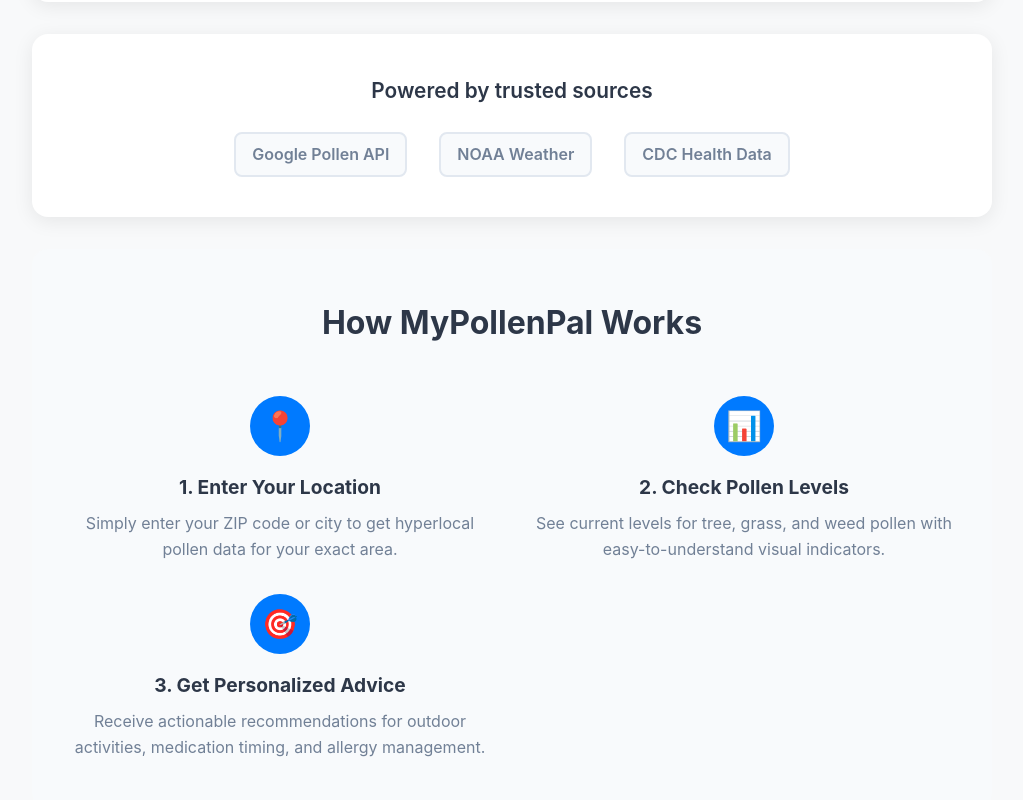
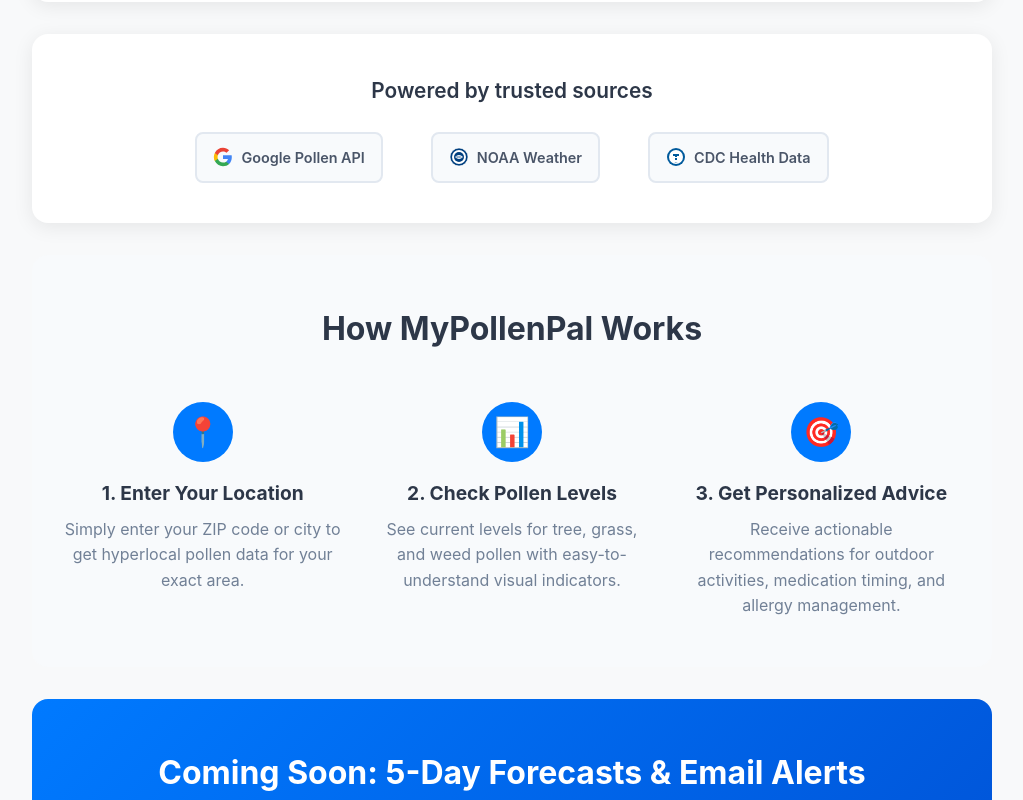
Before and after one commit to shwnhll/mypollenpal, a Next.js app: page / in a window 1280 px wide. Shown: the part 1260-2060 px from the top of the page, without its empty margins (128-1151 px from the left). Built offline with nearby package versions, Linux system fonts and the light colour scheme.

Commit message:
Update page.tsx

```diff
--- a/app/page.tsx
+++ b/app/page.tsx
@@ -533,38 +533,79 @@ export default function Home() {
             <div style={{
               display: 'flex',
               justifyContent: 'center',
-              gap: '2rem',
+              alignItems: 'center',
+              gap: '3rem',
               flexWrap: 'wrap'
             }}>
+              {/* Google Logo */}
               <div style={{
-                color: '#718096',
-                fontWeight: '600',
-                padding: '0.5rem 1rem',
+                display: 'flex',
+                alignItems: 'center',
+                gap: '0.5rem',
+                padding: '0.75rem 1rem',
                 border: '2px solid #e2e8f0',
                 borderRadius: '8px',
                 background: '#f8fafc'
               }}>
-                Google Pollen API
+                <svg width="20" height="20" viewBox="0 0 24 24">
+                  <path fill="#4285F4" d="M22.56 12.25c0-.78-.07-1.53-.2-2.25H12v4.26h5.92c-.26 1.37-1.04 2.53-2.21 3.31v2.77h3.57c2.08-1.92 3.28-4.74 3.28-8.09z"/>
+                  <path fill="#34A853" d="M12 23c2.97 0 5.46-.98 7.28-2.66l-3.57-2.77c-.98.66-2.23 1.06-3.71 1.06-2.86 0-5.29-1.93-6.16-4.53H2.18v2.84C3.99 20.53 7.7 23 12 23z"/>
+                  <path fill="#FBBC05" d="M5.84 14.09c-.22-.66-.35-1.36-.35-2.09s.13-1.43.35-2.09V7.07H2.18C1.43 8.55 1 10.22 1 12s.43 3.45 1.18 4.93l2.85-2.22.81-.62z"/>
+                  <path fill="#EA4335" d="M12 5.38c1.62 0 3.06.56 4.21 1.64l3.15-3.15C17.45 2.09 14.97 1 12 1 7.7 1 3.99 3.47 2.18 7.07l3.66 2.84c.87-2.6 3.3-4.53 6.16-4.53z"/>
+                </svg>
+                <span style={{
+                  color: '#4a5568',
+                  fontWeight: '600',
+                  fontSize: '0.9rem'
+                }}>Google Pollen API</span>
               </div>
+
+              {/* NOAA Logo */}
               <div style={{
-                color: '#718096',
-                fontWeight: '600',
-                padding: '0.5rem 1rem',
+                display: 'flex',
+                alignItems: 'center',
+                gap: '0.5rem',
+                padding: '0.75rem 1rem',
                 border: '2px solid #e2e8f0',
                 borderRadius: '8px',
                 background: '#f8fafc'
               }}>
-                NOAA Weather
+                <svg width="20" height="20" viewBox="0 0 100 100">
+                  <circle cx="50" cy="50" r="45" fill="#003f7f" stroke="#ffffff" strokeWidth="3"/>
+                  <circle cx="50" cy="50" r="35" fill="#ffffff"/>
+                  <circle cx="50" cy="50" r="25" fill="#003f7f"/>
+                  <path d="M 30 50 Q 50 30 70 50 Q 50 70 30 50" fill="#ffffff"/>
+                  <text x="50" y="55" textAnchor="middle" fill="#003f7f" fontSize="8" fontWeight="bold">NOAA</text>
+                </svg>
+                <span style={{
+                  color: '#4a5568',
+                  fontWeight: '600',
+                  fontSize: '0.9rem'
+                }}>NOAA Weather</span>
               </div>
+
+              {/* CDC Logo */}
               <div style={{
-                color: '#718096',
-                fontWeight: '600',
-                padding: '0.5rem 1rem',
+                display: 'flex',
+                alignItems: 'center',
+                gap: '0.5rem',
+                padding: '0.75rem 1rem',
                 border: '2px solid #e2e8f0',
                 borderRadius: '8px',
                 background: '#f8fafc'
               }}>
-                CDC Health Data
+                <svg width="20" height="20" viewBox="0 0 100 100">
+                  <circle cx="50" cy="50" r="45" fill="#005A9C"/>
+                  <circle cx="50" cy="50" r="35" fill="#ffffff"/>
+                  <path d="M 35 35 L 65 35 L 65 45 L 55 45 L 55 65 L 45 65 L 45 45 L 35 45 Z" fill="#005A9C"/>
+                  <path d="M 40 50 L 60 50 L 60 55 L 40 55 Z" fill="#ffffff"/>
+                  <text x="50" y="80" textAnchor="middle" fill="#005A9C" fontSize="6" fontWeight="bold">CDC</text>
+                </svg>
+                <span style={{
+                  color: '#4a5568',
+                  fontWeight: '600',
+                  fontSize: '0.9rem'
+                }}>CDC Health Data</span>
               </div>
             </div>
           </div>
@@ -587,7 +628,7 @@ export default function Home() {
             </h3>
             <div style={{
               display: 'grid',
-              gridTemplateColumns: 'repeat(auto-fit, minmax(300px, 1fr))',
+              gridTemplateColumns: 'repeat(3, 1fr)',
               gap: '2rem'
             }}>
               <div style={{ textAlign: 'center' }}>
```
